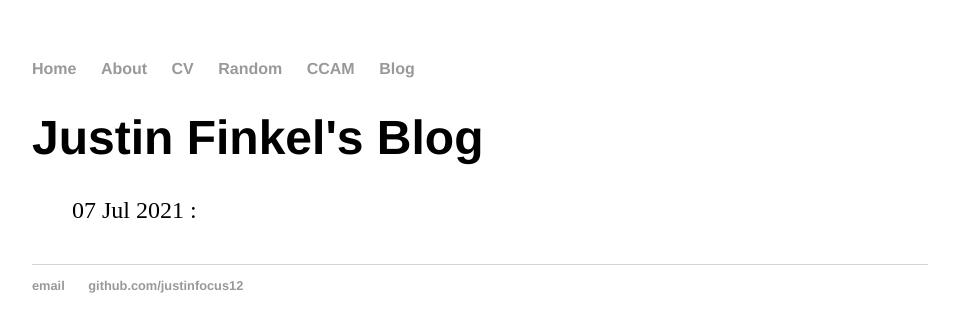
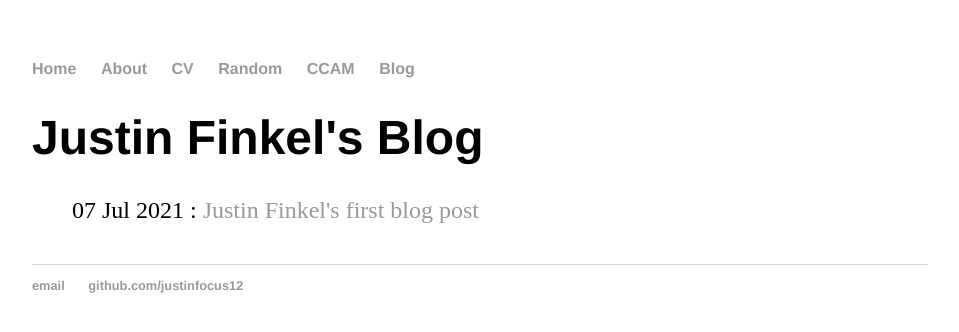
Before and after one commit to justinfocus12/justinfocus12.github.io, a Jekyll site: the page built from blog/index.html, in a window 1280 px wide. Shown: the top 332 px of the page, without its empty margins (160-1119 px from the left). Built offline with Jekyll 4.4.1, drawn with Linux system fonts in a browser that asks for light colours; part of the change alters nothing that is shown.

Commit message:
Update index.html

```diff
--- a/blog/index.html
+++ b/blog/index.html
@@ -5,6 +5,6 @@ title: Justin Finkel's Blog
 <h1>{{ page.title }}</h1>
 <ul class="posts">
   {% for post in site.posts %}
-  <li><span>{{ post.date | date_to_string }}</span> : <a href="{{ post.url }}" title="{{ post.title }}"<{{ post.title}}</a></li>
+  <li><span>{{ post.date | date_to_string }}</span> : <a href="{{ post.url }}" title="{{ post.title }}">{{ post.title}}</a></li>
   {% endfor %}
 </ul>
```
